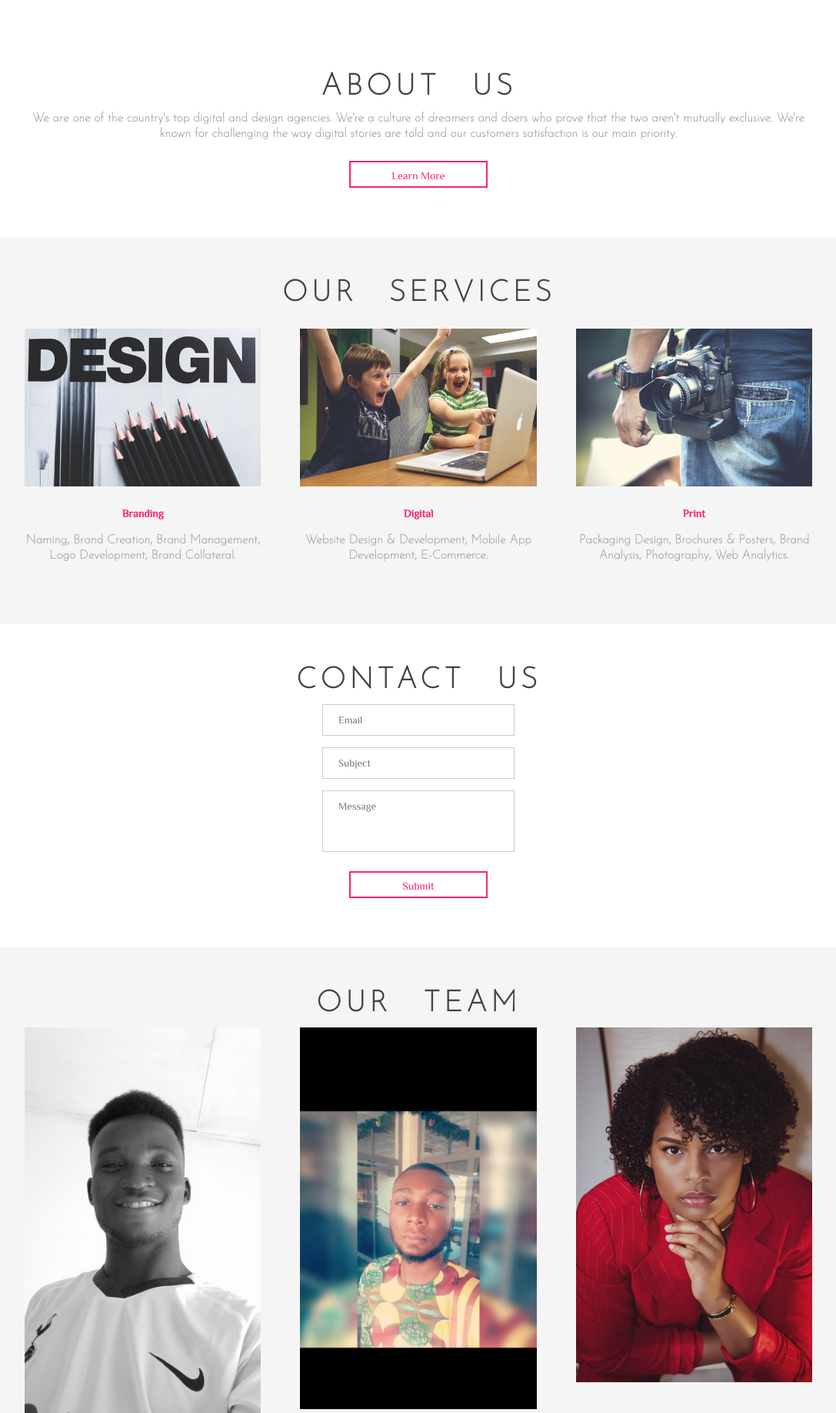
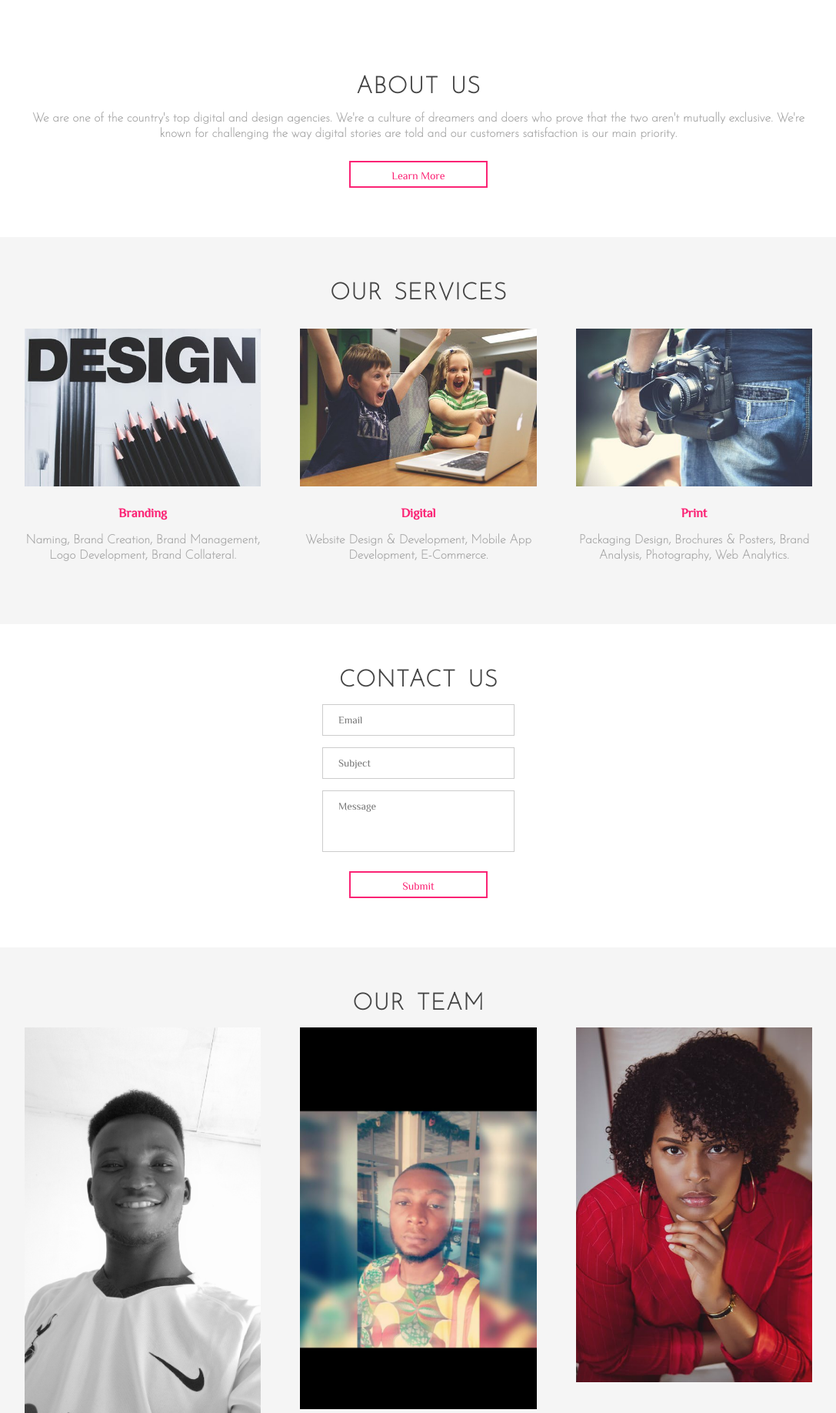
Before and after one commit to Kessie2862/web-homepage, a Flask app: page / in a window 1280 px wide. Shown: the part 800-2636 px from the top of the page at 77% size, without its empty margins (96-1183 px from the left). Run offline with Flask 2, Linux system fonts and the light colour scheme.

Commit message:
made changes in the styling

```diff
--- a/app/static/css/style.css
+++ b/app/static/css/style.css
@@ -22,9 +22,9 @@ h1.title{
 	color: #444444;
 	font-family: 'Josefin Sans';
 	text-transform: uppercase;
-	font-size: 38px;
-	word-spacing: 25px;
-	letter-spacing: 5px;
+	font-size: 30px;
+	word-spacing: 5px;
+	letter-spacing: 1px;
 }
 
 
@@ -227,7 +227,7 @@ a.site-logo {
     margin-bottom: 25px;
 }
 
-.diff_services .diff_services_item h4 {
+.diff_services .diff_services_item h3 {
     color: #fb2274;
     margin-bottom: 15px;
 }
--- a/app/templates/home.html
+++ b/app/templates/home.html
@@ -17,17 +17,17 @@
     <div class="diff_services">
         <div class="diff_services_item">
             <img src="{{url_for('static', filename='images/services-3.jpg')}}" alt="service_image">
-            <h4 class="sub_title">Branding</h4>
+            <h3 class="sub_title">Branding</h3>
             <p>Naming, Brand Creation, Brand Management, Logo Development, Brand Collateral.</p>
         </div>
         <div class="diff_services_item">
             <img src="{{url_for('static', filename='images/services-2.jpg')}}" alt="service_image">
-            <h4 class="sub_title">Digital</h4>
+            <h3 class="sub_title">Digital</h3>
             <p>Website Design & Development, Mobile App Development, E-Commerce.</p>
         </div>
         <div class="diff_services_item">
             <img src="{{url_for('static', filename='images/services-1.jpeg')}}" alt="service_image">
-            <h4 class="sub_title">Print</h4>
+            <h3 class="sub_title">Print</h3>
             <p>Packaging Design, Brochures & Posters, Brand Analysis, Photography, Web Analytics.
         </div>
     </div>
```
Also changed, not shown: requirements.txt (+8 -0 lines), README.md (deleted).
